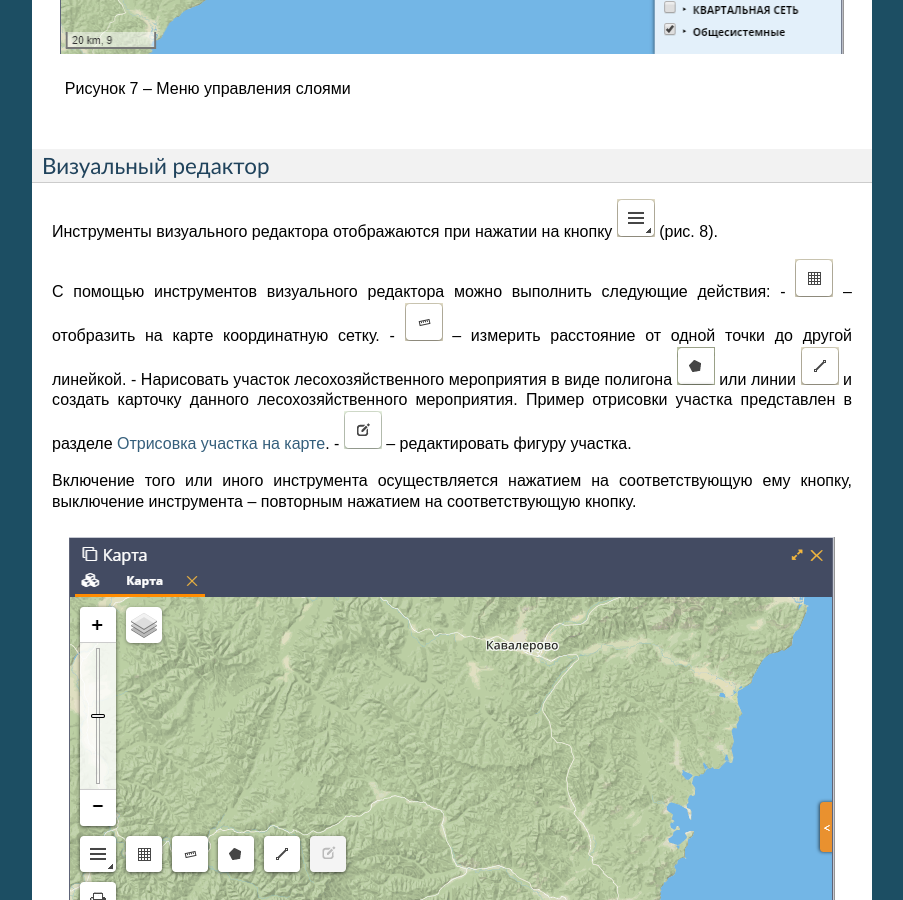
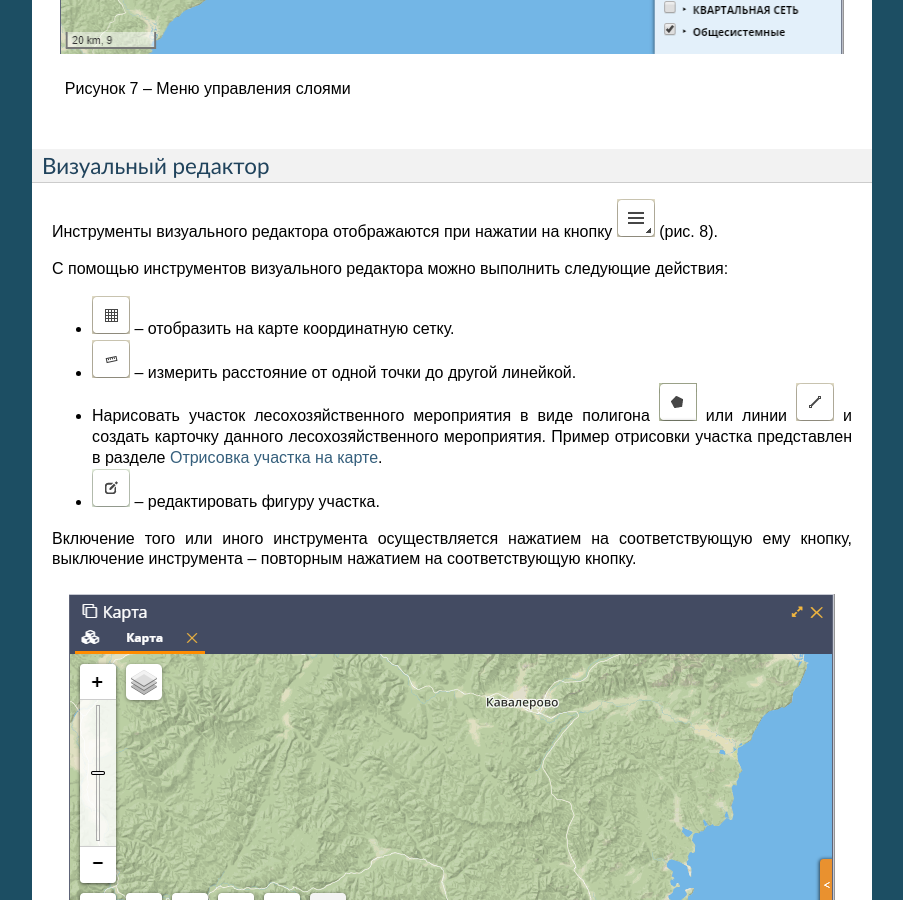
Before and after one commit to citoruspm/svld, a Sphinx documentation site: the page built from source/svld.rst, in a window 1280 px wide and 900 px high, scrolled down 6413 px. Shown: the whole window, without its empty margins (198-1101 px from the left). Built offline with Sphinx 7.4.7, drawn with Linux system fonts in a browser that asks for light colours; formulas are drawn with MathJax 3; some of the changed text lies outside the part shown.

```diff
--- a/source/svld.rst
+++ b/source/svld.rst
@@ -59,7 +59,7 @@
 
 Для ввода данных, которые содержатся в лесных декларациях, предоставленных заказчиком в бумажном виде, в системе используются следующие формы ввода (на языке системы – *карточки*):
 
--  Карточка лесной декларации (работа с карточкой лесной декларации описана в разделе `Заполнение карточки лесной декларации`).
+-  Карточка лесной декларации (работа с карточкой лесной декларации описана в разделе `Заполнение карточки лесной декларации`_).
 -  Карточка лесохозяйственного мероприятия (работа с карточкой лесохозяйственного мероприятия описана в разделе `Заполнение карточки лесохозяйственного мероприятия`_).
 
 Карта
@@ -140,6 +140,7 @@
 Инструменты визуального редактора отображаются при нажатии на кнопку |image8| (рис. 8).
 
 С помощью инструментов визуального редактора можно выполнить следующие действия:
+
 -  |image9| – отобразить на карте координатную сетку.
 -  |image10| – измерить расстояние от одной точки до другой линейкой.
 -  Нарисовать участок лесохозяйственного мероприятия в виде полигона |image11| или линии |image12| и создать карточку данного лесохозяйственного мероприятия. Пример отрисовки участка представлен в разделе `Отрисовка участка на карте`_.
@@ -405,7 +406,7 @@
 
 Так как точка, которая устанавливается автоматически в карточке лесохозяйственного мероприятия, обозначает местоположение указанного выдела, ее координаты могут не совпадать с координатами первой точки участка, указанными в Приложении № 4. В этом случае положение данной точки рекомендуется отредактировать вручную.
 
-Для этого нажмите на кнопку **Свернуть\Развернуть** |image19|, которая расположена в левой части карты (рис. 25). Поверх карты отобразятся инструменты визуального редактора.
+Для этого нажмите на кнопку **Свернуть/Развернуть** |image19|, которая расположена в левой части карты (рис. 25). Поверх карты отобразятся инструменты визуального редактора.
 
 Чтобы передвинуть точку, нажмите на кнопку **Редактировать слой** |image20|.
 
@@ -818,7 +819,7 @@
 Сохранение карточки лесохозяйственного мероприятия
 """"""""""""""""""""""""""""""""""""""""""""""""""
 
-Для сохранения карточки лесохозяйственного мероприятия выполните действия, описанные в разделе `Создание лесохозяйственного мероприятия с помощью карточки`_, в подразделе `Сохранение карточки лесохозяйственного мероприятия`_.
+Для сохранения карточки лесохозяйственного мероприятия выполните действия, описанные в разделе `Создание лесохозяйственного мероприятия с помощью карточки`_, в подразделе «Сохранение карточки лесохозяйственного мероприятия».
 
 Управление лесными декларациями
 ===============================
```
Also changed, not shown: other parts of source/svld.rst (+3 -3 lines).
